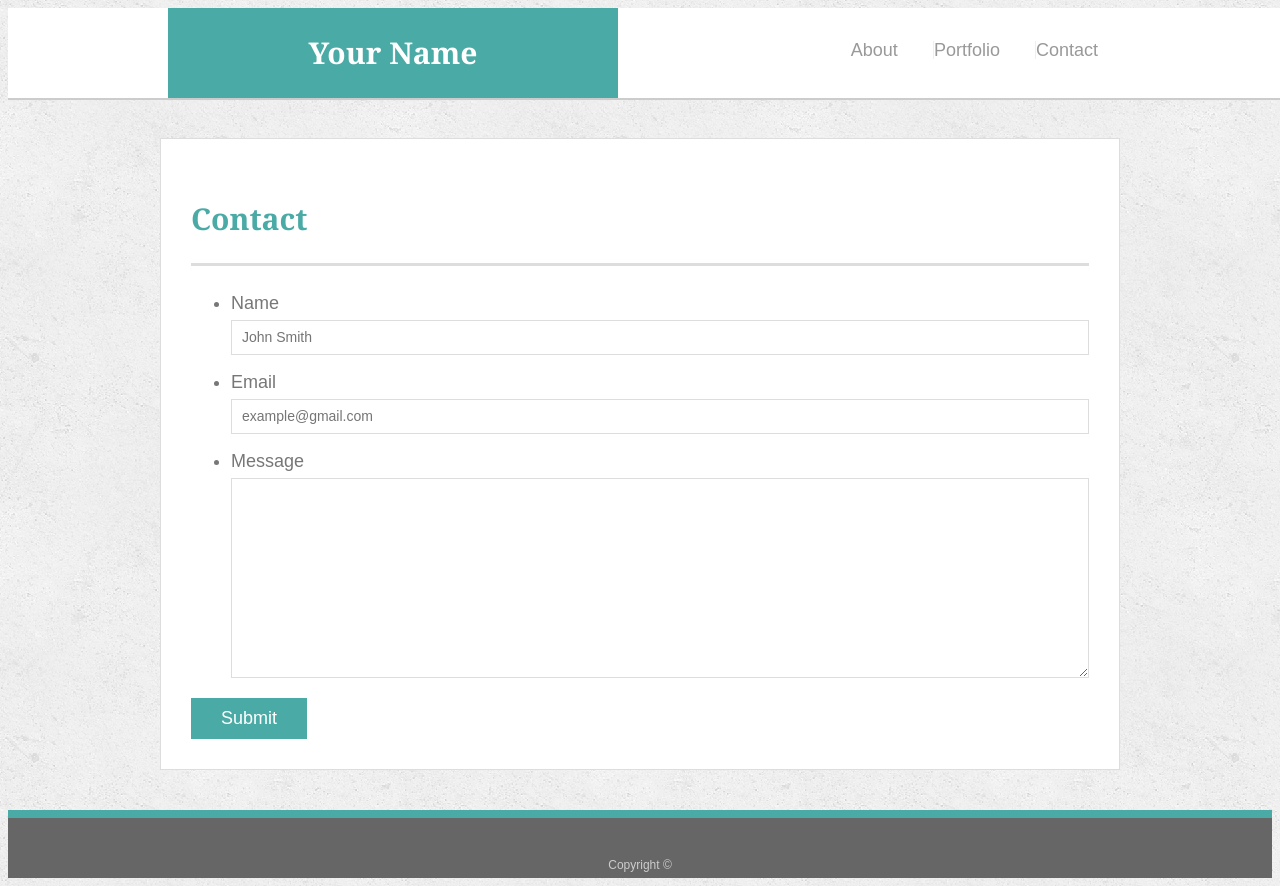
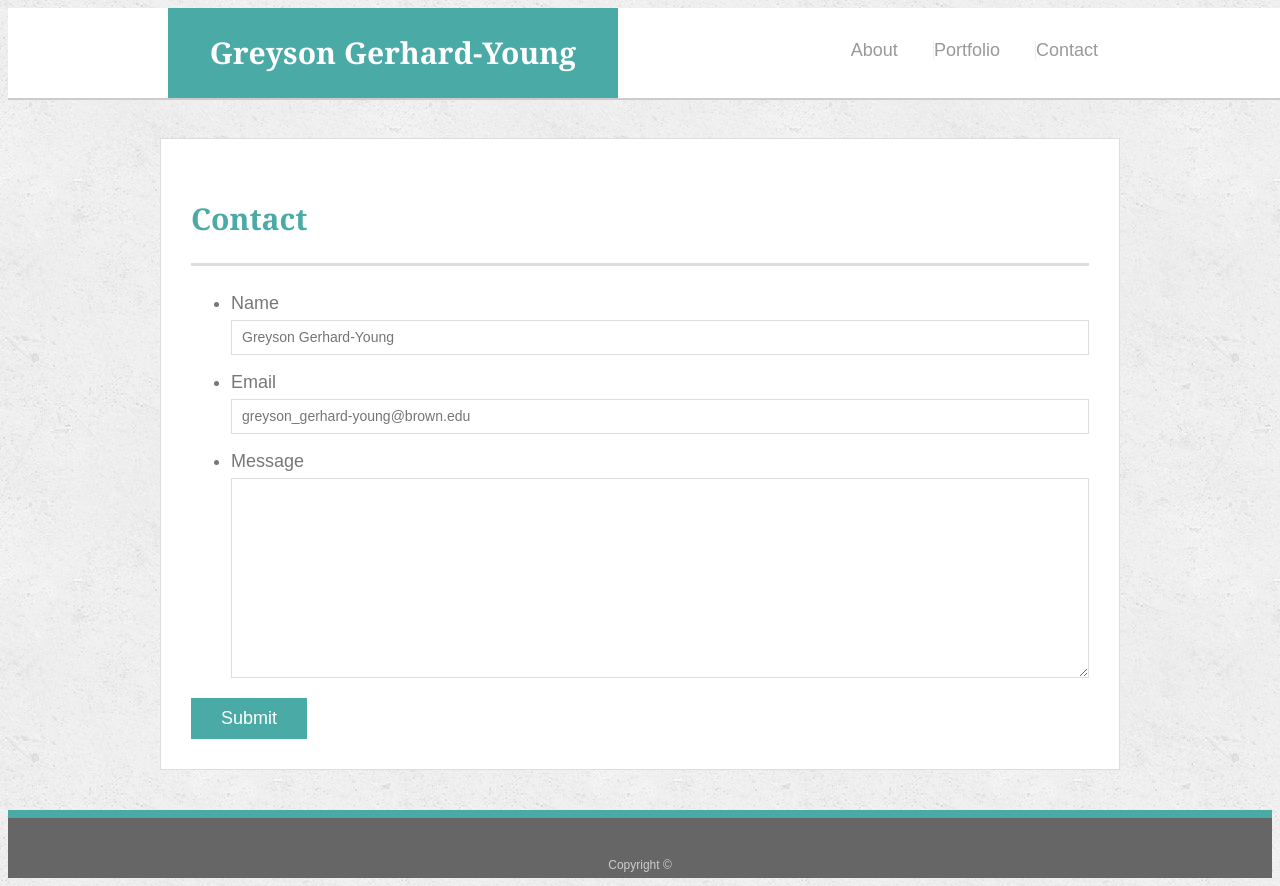
Before and after one commit to greysongy/Responsive-Portfolio, a plain HTML site: page contact.html in a window 1280 px wide. Drawn offline with Linux system fonts and the light colour scheme.

Commit message:
completed portfolio html/contact html adjustments

```diff
--- a/assets/css/style.css
+++ b/assets/css/style.css
@@ -215,7 +215,7 @@ input[type=submit] {
   border: 0 none;
 }
 
-@media screen and (max-width: 960px) {
+@media screen and (max-width: 980px) {
   .main-section {
     width: 80%;
   }
@@ -227,6 +227,9 @@ input[type=submit] {
   }
 }
 
+/* It also might make personal sense to have a breakpoint at 867, since on the portfolio page, one image currently
+resizes in a weird way. However, my portfolio meets all of the requirements at each screenshot. */
+
 /* While the activity requested we use a breakpoint of 640 px, because my name is longer, the right nav info
 begins to overlap at 727 pixels, so it made sense to select this value as a breakpoint.  */
 @media screen and (max-width: 727px) {
@@ -236,10 +239,18 @@ begins to overlap at 727 pixels, so it made sense to select this value as a brea
   }
 
   /* A left margin of 25% was the best value I found to make the centering relatively consistent over
-  the final interval.  */
+  the final interval. In order to more perfectly match the screenshot, I could have tweaked the value.  */
   nav {
     float: none;
     position: relative;
     margin-left: 25%;
   }
 }
+
+/* The breakpoint for the portfolio items becoming one column happens slightly early, but is correctly place
+at 640 pixels */
+@media screen and (max-wdth: 640px) {
+  header {
+    position: static;
+  }
+}
--- a/contact.html
+++ b/contact.html
@@ -3,7 +3,7 @@
 
 <head>
   <meta charset="UTF-8">
-  <title>Contact | Your Name</title>
+  <title>Contact | Greyson Gerhard-Young</title>
   <link rel="stylesheet" type="text/css" href="assets/css/style.css">
 </head>
 
@@ -11,7 +11,7 @@
 
   <header id="masthead">
     <div class="container">
-      <a href="index.html" id="logo">Your Name</a>
+      <a href="index.html" id="logo">Greyson Gerhard-Young</a>
       <nav>
         <a href="index.html">About</a>
         <a href="portfolio.html">Portfolio</a>
@@ -28,11 +28,11 @@
         <ul>
           <li>
             <label for="name">Name</label>
-            <input type="text" id="name" name="name" placeholder="John Smith" required="required">
+            <input type="text" id="name" name="name" placeholder="Greyson Gerhard-Young" required="required">
           </li>
           <li>
             <label for="email">Email</label>
-            <input type="email" id="email" name="email" placeholder="example@gmail.com" required="required">
+            <input type="email" id="email" name="email" placeholder="greyson_gerhard-young@brown.edu" required="required">
           </li>
           <li>
             <label for="message">Message</label>
```
Also changed, not shown: index.html (+1 -0 lines), portfolio.html (+3 -2 lines).
